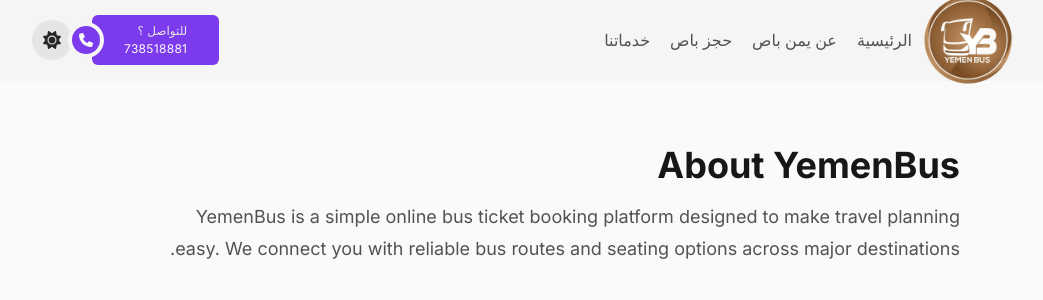
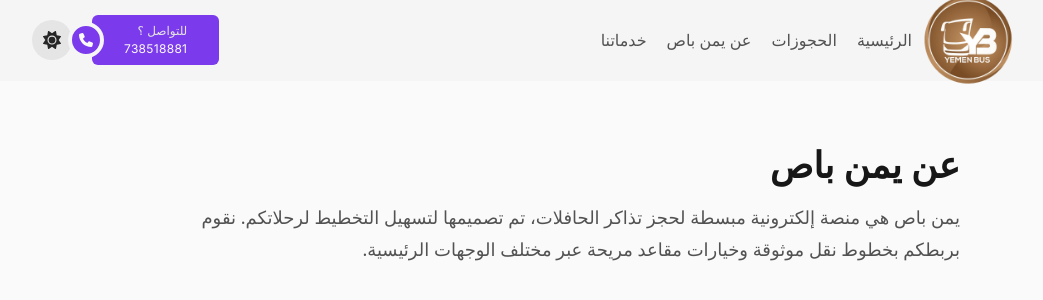
Before and after one commit to YASER-ALUMIKANI/bus-booking, a React (Vite) app: page /about in a window 1280 px wide. Shown: the top 300 px of the page, without its empty margins (80-1123 px from the left). Built offline with nearby package versions, Linux system fonts and the light colour scheme.

Commit message:
Translate About page content to Arabic

```diff
--- a/src/components/navbar/Navbar.jsx
+++ b/src/components/navbar/Navbar.jsx
@@ -14,8 +14,8 @@
 
     const navLinks = [
         { href: "/", label: "الرئيسية" },
+        { href: "/bus", label: "الحجوزات " },
         { href: "/about", label: "عن يمن باص" },
-        { href: "/bus", label: "حجز باص" },
         { href: "/services", label: "خدماتنا" },
     ]
 
--- a/src/pages/About.jsx
+++ b/src/pages/About.jsx
@@ -4,9 +4,9 @@
   return (
     <main className="pt-[8ch] min-h-[calc(100vh-8ch)] bg-neutral-50 dark:bg-neutral-950 text-neutral-900 dark:text-neutral-100">
       <div className="max-w-5xl mx-auto px-4 md:px-16 lg:px-28 py-16">
-        <h1 className="text-4xl font-bold mb-4">About YemenBus</h1>
-        <p className="text-lg leading-8 text-neutral-600 dark:text-neutral-300">
-          YemenBus is a simple online bus ticket booking platform designed to make travel planning easy. We connect you with reliable bus routes and seating options across major destinations.
+        <h1 className="text-4xl font-bold mb-4 font-sans">عن يمن باص</h1>
+        <p className="text-lg leading-8 text-neutral-600 dark:text-neutral-300 font-sans">
+          يمن باص هي منصة إلكترونية مبسطة لحجز تذاكر الحافلات، تم تصميمها لتسهيل التخطيط لرحلاتكم. نقوم بربطكم بخطوط نقل موثوقة وخيارات مقاعد مريحة عبر مختلف الوجهات الرئيسية.
         </p>
       </div>
     </main>
```
